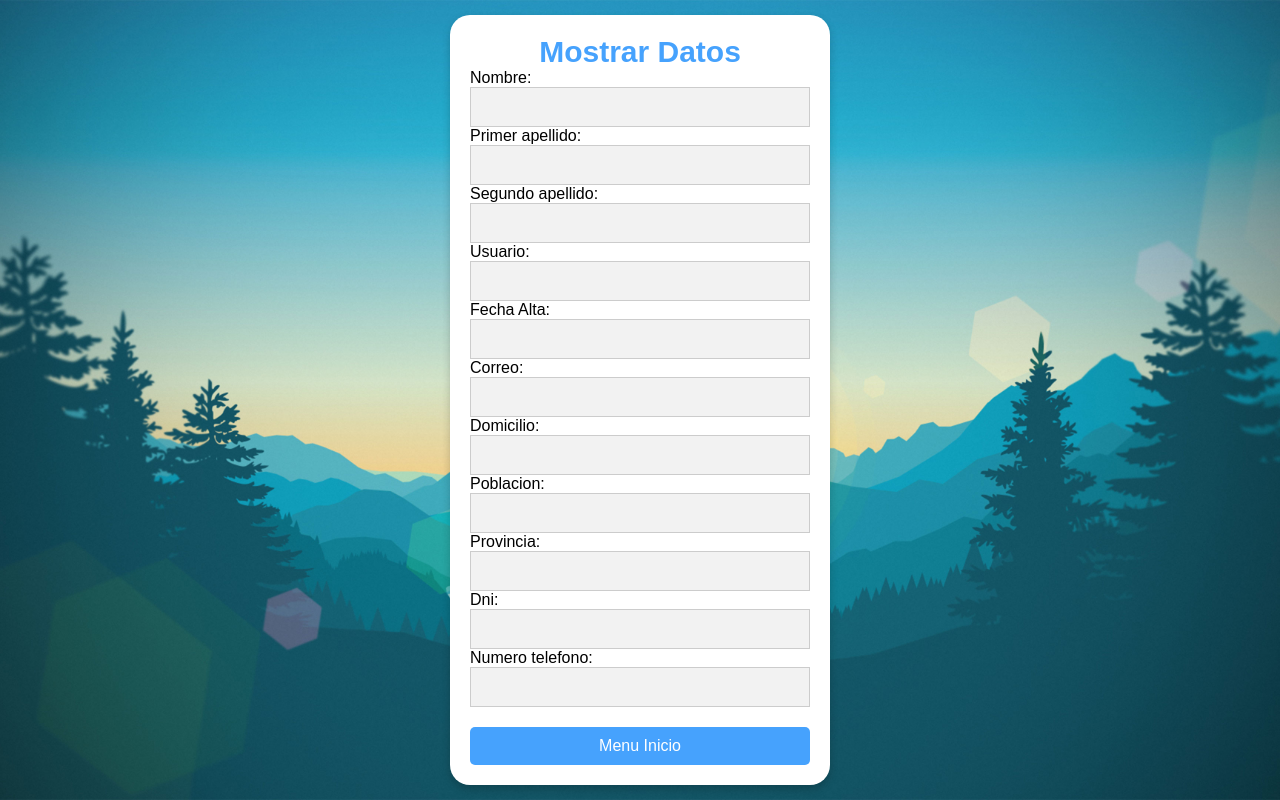
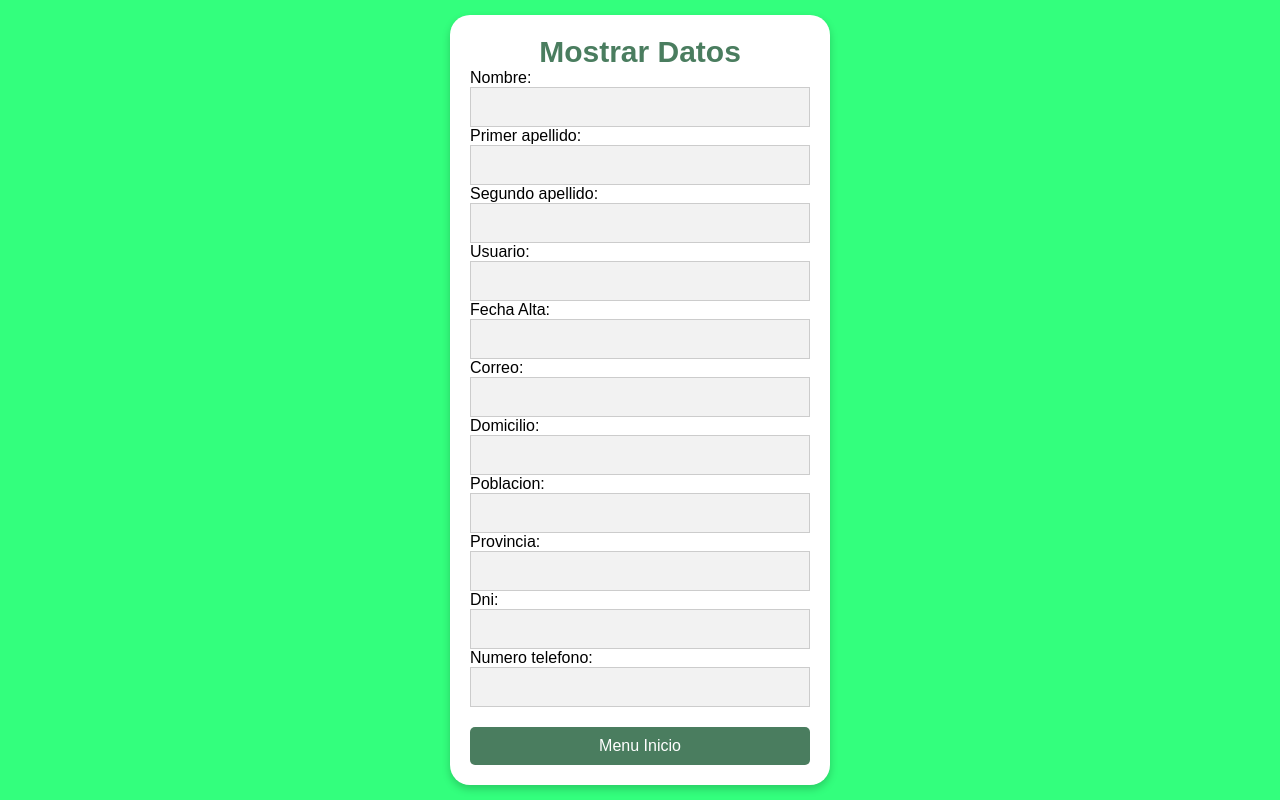
Before and after one commit to JavierPuerto/DIWJavierPuerto, a PHP site: page /php/mostrar_datos.php in a window 1280 px wide. Run offline with PHP 8.4, Linux system fonts and the light colour scheme; the visitor is signed in with stand-in values (Sample User, id 1); tables that the repository leaves empty or names only in its code hold one stand-in row (values such as "Sample post"); data that the repository does not hold is empty.

Commit message:
Update estiloMostrar_datos.css

```diff
--- a/FORMULARIO_CAPTCHA/assets/css/estiloMostrar_datos.css
+++ b/FORMULARIO_CAPTCHA/assets/css/estiloMostrar_datos.css
@@ -7,14 +7,7 @@
     font-family: sans-serif;
 }
 
-body {
-    background-image: url(../images/bg3.jpg);
-    background-size: cover;
-    background-repeat: no-repeat;
-    background-position: center;
-    background-attachment: fixed;
-    margin: 0;
-}
+
 
 main {
     display: flex;
@@ -36,7 +29,7 @@
     font-size: 30px;
     text-align: center;
     margin-bottom: 0px;
-    color: #46A2FD;
+    color: #4a7d5f;
 }
 
 .formulario__perfil form input {
@@ -54,7 +47,7 @@
     padding: 10px;
     border: none;
     font-size: 16px;
-    background: #46A2FD;
+    background: #4a7d5f;
     color: white;
     cursor: pointer;
     outline: none;
```
